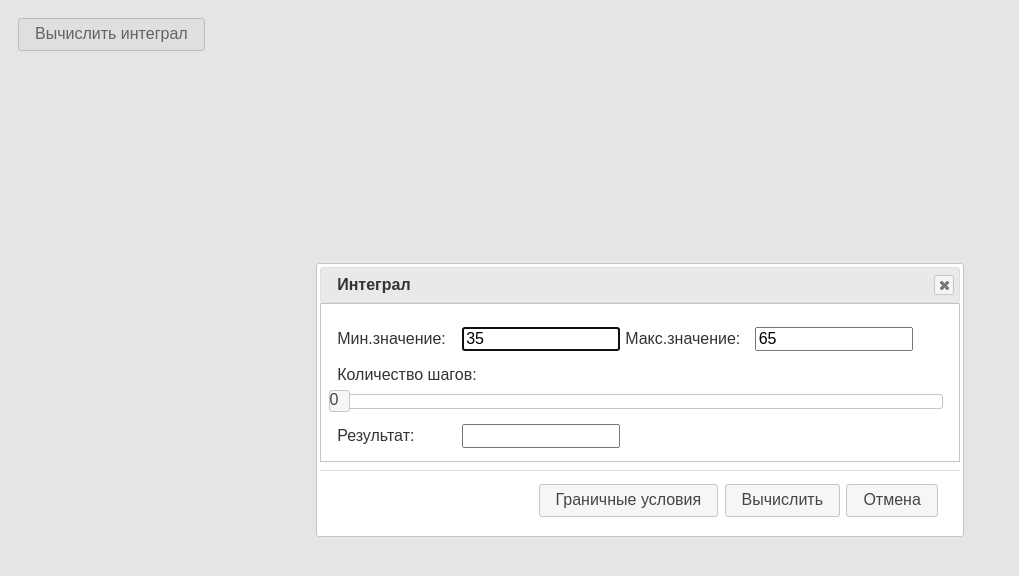
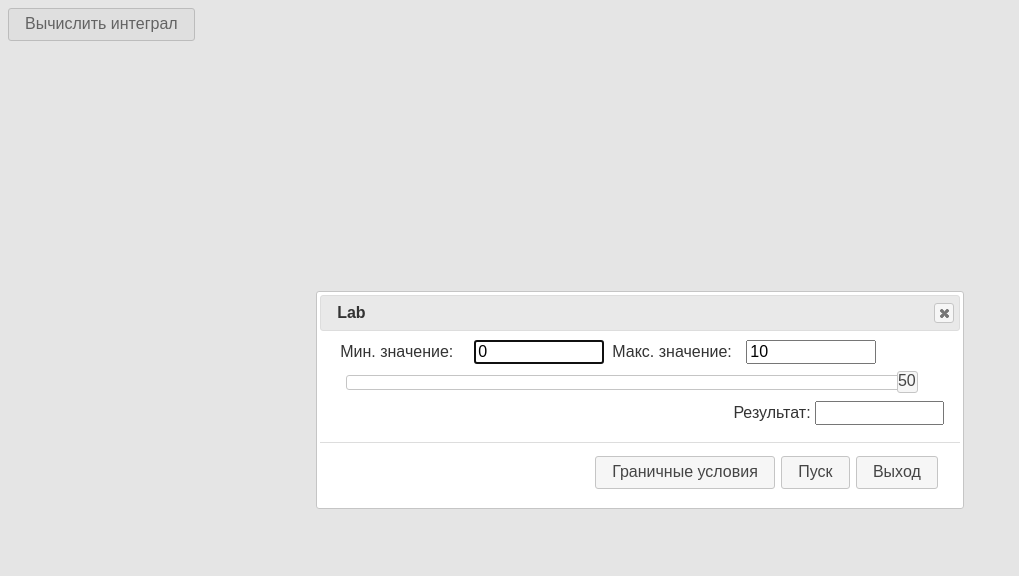
Before and after one commit to hahawait/vpi, a plain HTML site: page proecting_CHMI/prak4/index.html in a window 1280 px wide. Both pictures are taken after a click on the button "Вычислить интеграл". Shown: the whole page, without its empty margins (0-1019 px from the left). Drawn offline with nearby package versions, Linux system fonts and the light colour scheme.

Commit message:
update prak

```diff
--- a/proecting_CHMI/prak4/index.html
+++ b/proecting_CHMI/prak4/index.html
@@ -1,102 +1,153 @@
 <!DOCTYPE html>
-<html>
+<html lang="en">
     <head>
-    <meta charset="utf-8" />
-    <title>jQuery UI</title>
+        <meta charset="UTF-8" />
+        <meta name="viewport" content="width=device-width, initial-scale=1.0" />
+        <title>Document</title>
         <script src="https://code.jquery.com/jquery-1.12.4.js"></script>
         <link
             rel="stylesheet"
             href="https://ajax.googleapis.com/ajax/libs/jqueryui/1.12.1/themes/sunny/jquery-ui.css"
         />
-    <script src="https://ajax.googleapis.com/ajax/libs/jqueryui/1.12.1/jquery-ui.min.js"></script>
-
         <style type="text/css">
-      #dialog input {
-        width: 150px;
-        margin: 5px;
-        text-align: left;
-      }
-      #dialog label {
-        display: inline-block;
-        width: 120px;
-      }
-      table {
-        border-collapse: collapse;
-        border: thin solid black;
+            .slider {
                 margin: 10px;
-      }
-      #placeholder {
-        text-align: center;
-      }
-      #show {
-        margin: 10px;
+                width: 92%;
             }
 
-      td,
-      th {
-        padding: 5px;
-        width: 200px;
+            .right-align {
+                text-align: right;
             }
-      .sm {
-        margin-top: 10px;
-        margin-bottom: 10px;
+
+            .ui-slider-handle .custom-handle {
+                width: 3em;
+                height: 1.6em;
+                top: 50%;
+                margin-top: -.8em;
+                text-align: center;
+                line-height: 1.6em;
+            }
+
+            input {
+                width: 20%;
+            }
+
+            label {
+                width: 130px;
+                display: inline-block;
+                margin: 4px;
             }
         </style>
+        <script src="https://ajax.googleapis.com/ajax/libs/jqueryui/1.12.1/jquery-ui.min.js"></script>
         <script type="text/javascript">
             $(function () {
-        $("#dialog").dialog({
-          buttons: [
-            { text: "Граничные условия", click: openDialog2 },
-            { text: "Вычислить", click: resolveIntegral },
-            { text: "Отмена" },
-          ],
+                $('#dialog, #dialog2').dialog({
                     modal: true,
                     autoOpen: false,
                     width: 640,
-        });
-        $("#dialog2").dialog({
-          buttons: [{ text: "Задать", click: setRange }, { text: "Отмена" }],
-          modal: true,
-          autoOpen: false,
-          width: 740,
-        });
-        var handle = $("#custom-handle");
+                })
+                $('#dialog').dialog({
+                    buttons:
+                    [
+                        {
+                            text: "Граничные условия",
+                            click: () => {
+                                $('#dialog2').dialog("open");
+                            },
+                        },
+                        {
+                            text: "Пуск",
+                            click: () => {
+                                var a = parseFloat($("#rangeMin").val());
+                                var b = parseFloat($("#rangeMax").val());
+                                var N = parseFloat($("#slider").slider("value"));
+                                $("#result").val(integral(a, b, N));
+                            },
+                        },
+                        {
+                            text: "Выход",
+                            click: () => {
+                                $('#dialog').dialog("close");
+                            },
+                        },
+                    ],
+                })
 
-        $("#slider").slider({
+                $('#dialog2').dialog({
+                    buttons:
+                    [
+                        {
+                            text: 'OK',
+                            click: () =>{
+                                setInputsFromSlider();
+                                $('#dialog2').dialog("close");
+                            }
+                        },
+                        {
+                            text: 'Cancel',
+                            click: () =>{
+                                $('#dialog2').dialog("close");
+                            }
+                        },
+                    ]
+                })
+
+                $('#calculate').button().click(function () {
+                    $('#dialog').dialog("open");
+                })
+
+                $('#rangeslider').slider({
+                    values: [0, 10],
+                    min: 0,
+                    max: 50,
+                    range: true,
                     create: function () {
-            handle.text($(this).slider("value"));
+                        update2SliderValue();
+                        setInputsFrom2Slider();
                     },
-          slide: function (event, ui) {
-            handle.text(ui.value);
+                    slide: function () {
+                        update2SliderValue();
+                        setInputsFrom2Slider();
                     },
-        });
-
-        $("#slider2").slider({
-          values: [35, 65],
-          range: true,
-          create: setInputsFrom2Slider,
-          slide: setInputsFrom2Slider,
-          stop: setInputsFrom2Slider,
-        });
-
-        $("#show")
-          .button()
-          .click(function () {
-            $("#dialog").dialog("open");
-            return false;
-          });
-        function openDialog2() {
-          $("#dialog2").dialog("open");
-          return false;
+                    stop: function () {
+                        update2SliderValue();
+                        setInputsFrom2Slider();
+                    }
+                })
+                $('#slider').slider({
+                    value: 50,
+                    min: 0,
+                    max: 50,
+                    create: function (event, ui) {
+                        updateSliderValue(event, ui);
+                        setInputsFromSlider();
+                    },
+                    slide: updateSliderValue
+                })
+                function updateSliderValue(event, ui) {
+                    $("#handle").text(ui.value);
+                }
+                function update2SliderValue() {
+                    $("#handle1").text($('#rangeslider').slider("values", 0));
+                    $("#handle2").text($('#rangeslider').slider("values", 1));
+                }
+                function setInputsFromSlider() {
+                    $('#rangeMin').val($('#rangeslider').slider("values", 0));
+                    $('#rangeMax').val($('#rangeslider').slider("values", 1));
+                }
+                function setInputsFrom2Slider() {
+                    $('#rangeMin1').val($('#rangeslider').slider("values", 0));
+                    $('#rangeMax1').val($('#rangeslider').slider("values", 1));
                 }
 
-        function setInputsFrom2Slider() {
-          $("#min").val($("#slider2").slider("values", 0));
-          $("#max").val($("#slider2").slider("values", 1));
-          $("#min2").val($("#slider2").slider("values", 0));
-          $("#max2").val($("#slider2").slider("values", 1));
-        }
-
+                $('input').change(function (e) {
+                    var regEx = /^rangeMax/;
+                    var index = (regEx.test(this.id)) ? 1 : 0;
+                    $('#rangeslider').slider("values", index, $(this).val());
+                    setInputsFrom2Slider();
+                    update2SliderValue();
+                })
+            });
             function integral(a, b, n) {
                 var s, d, xb, xe, x;
                 s = 0;
@@ -105,64 +156,37 @@
                 for (i = 0; i < n; i++) {
                     xe = xb + d;
                     x = (xb + xe) / 2;
-            s = s + d * (1 + x);
+                    s = s + d * (Math.sin(x));
                     xb = xe;
                 }
                 return s;
             }
 
-        function resolveIntegral() {
-          var a = parseFloat($("#min2").val());
-          var b = parseFloat($("#max2").val());
-          var N = parseFloat($("#slider").slider("value"));
-          var result = integral(a, b, N);
-
-          $("#result").val(result);
-        }
-
-        function setRange() {
-          $("#dialog2").dialog("close");
-        }
-
-        $("input").change(function (e) {
-          switch (this.id) {
-            case "min2":
-            case "max2":
-              var index = this.id == "max2" ? 1 : 0;
-              $("#slider2").slider("values", index, $(this).val());
-              break;
-          }
-        });
-      });
         </script>
     </head>
-  <body>
-    <div id="dialog" title="Интеграл" class="ui-widget">
-      <div class="sm">
-        <label for="min">Мин.значение: </label
-        ><input id="min" readonly="true" value="0" /><label for="max">
-          Макс.значение:
-        </label>
-        <input id="max" readonly="true" />
+    <body onload="console.log(integral(2*Math.PI, 0, 10))">
+        <div id="dialog" title="Lab">
+            <div>
+                <label for="rangeMin">Мин. значение: </label><input id="rangeMin" />
+                <label for="rangeMax">Макс. значение: </label><input id="rangeMax" />
+            </div>
+            <div id="slider" class="slider">
+                <div id="handle" class="ui-slider-handle custom-handle">50</div>
+            </div>
+            <div class="right-align">
+                <label for="result">Результат: </label><input id="result" />
+            </div>
+        </div>
+        <div id="dialog2" title="Границы">
+            <div id='rangeslider'>
+                <div id="handle1" class="ui-slider-handle custom-handle">0</div>
+                <div id="handle2" class="ui-slider-handle custom-handle">1</div>
             </div>
             <div>
-        <a>Количество шагов:</a>
-      </div>
-      <div class="sm" id="slider">
-        <div id="custom-handle" class="ui-slider-handle"></div>
-      </div>
-
-      <div><label for="result">Результат: </label><input id="result" /></div>
-      <div id="dialog2" title="Границы" class="ui-widget">
-        <div id="slider2" class="sm"></div>
-        <div class="sm">
-          <label for="min2">Мин.значение: </label><input id="min2" /><label
-            for="max2"
-            >Макс.значение: </label
-          ><input id="max2" />
+                <label for="rangeMin">Мин. значение: </label><input id="rangeMin1" />
+                <label for="rangeMax">Макс. значение: </label><input id="rangeMax1" />
             </div>
         </div>
-    </div>
-    <button id="show">Вычислить интеграл</button>
+        <button id="calculate">Вычислить интеграл</button>
         </body>
 </html>
```
Also changed, not shown: proecting_CHMI/prak10/index.html (+5 -4 lines). Lines whose indentation alone changed are shown as unchanged.
